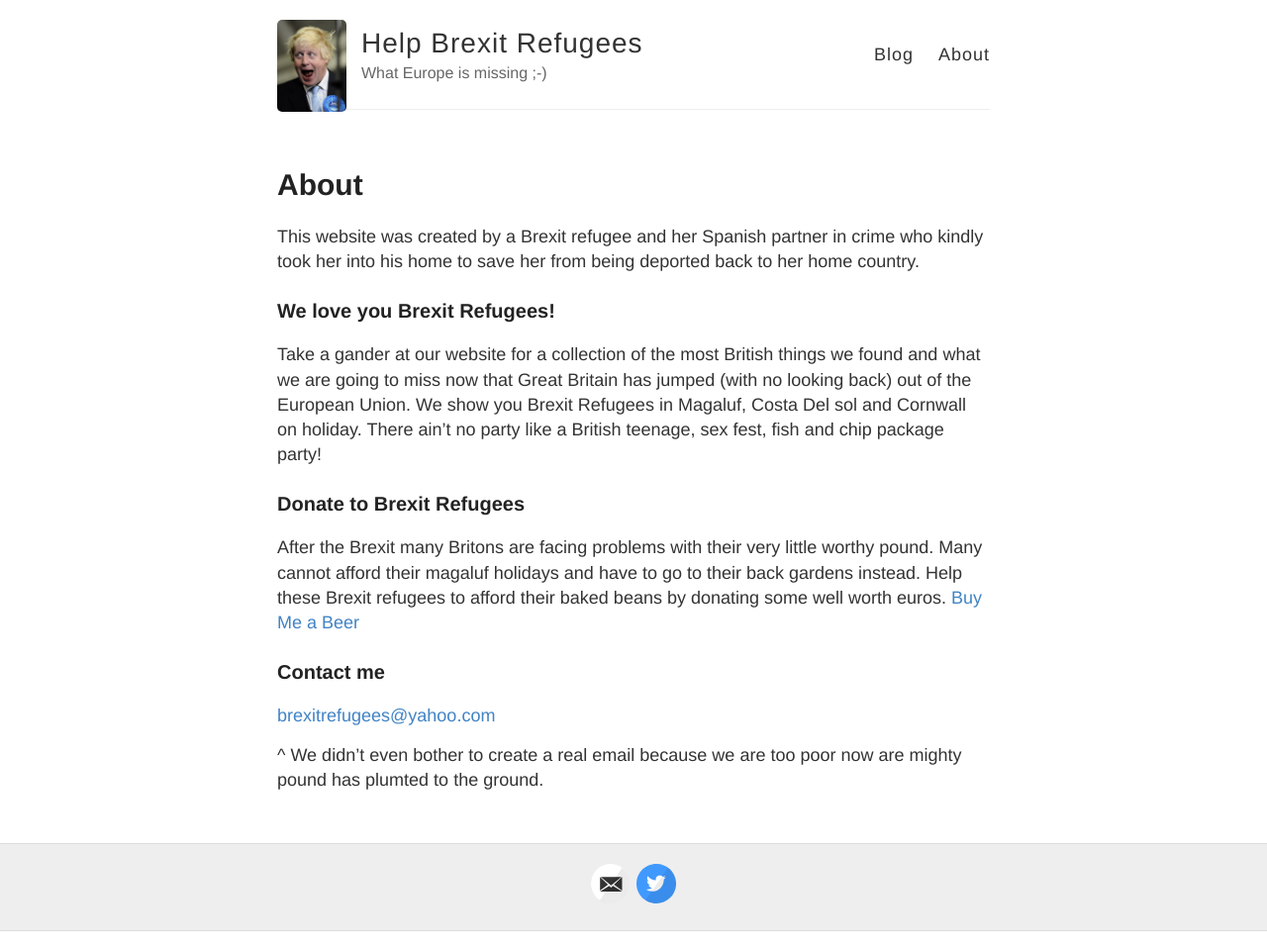
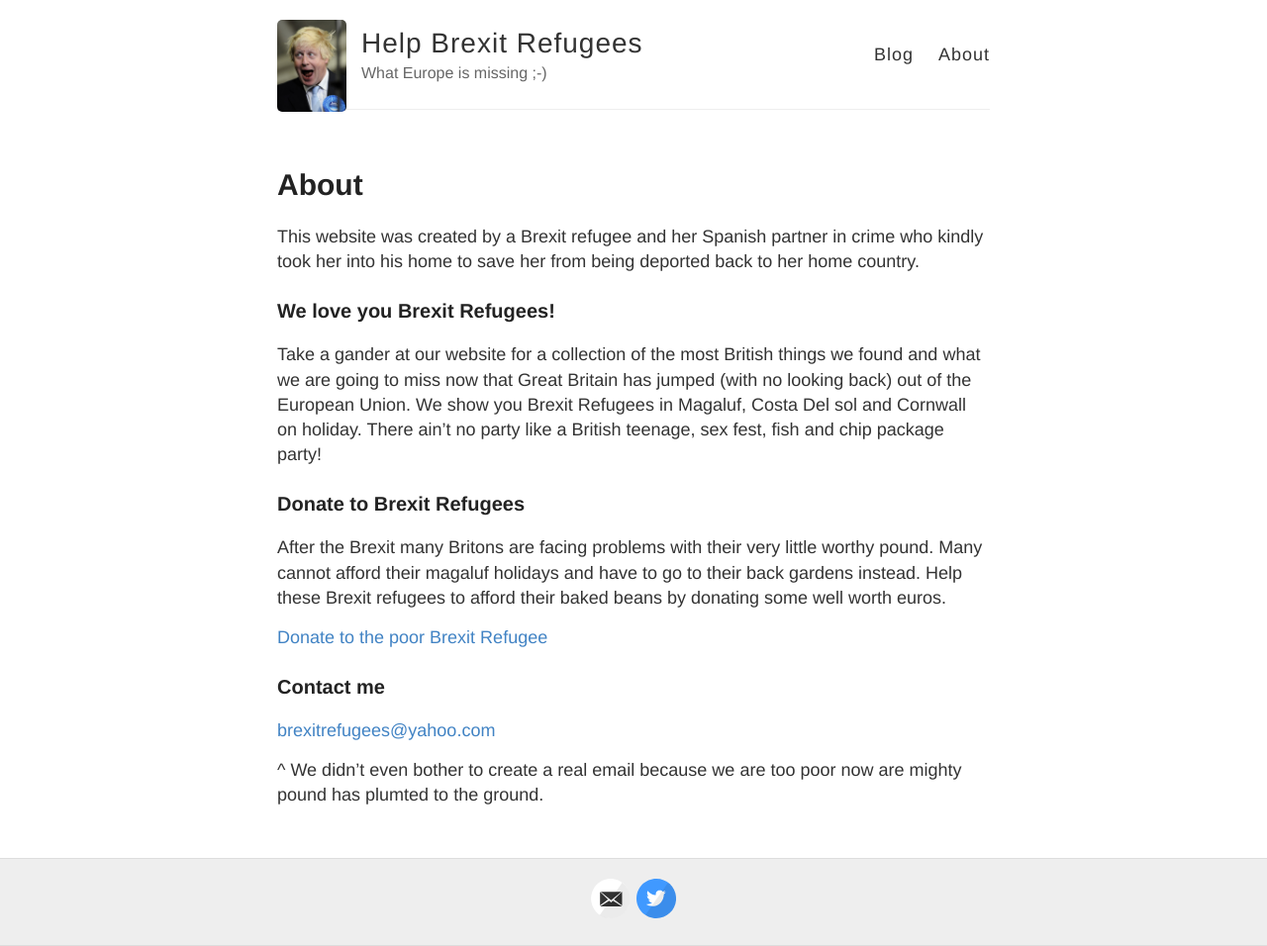
Before and after one commit to rafadorado/brexitrefugees, a Jekyll site: the page built from about.md, in a window 1280 px wide. Shown: the whole page at 99% size. Built offline with Jekyll 4.4.1, drawn with Linux system fonts in a browser that asks for light colours.

Commit message:
gofund me link name

```diff
--- a/about.md
+++ b/about.md
@@ -13,7 +13,8 @@ Take a gander at our website for a collection of the most British things we foun
 ### Donate to Brexit Refugees
 After the Brexit many Britons are facing problems with their very little worthy pound. Many cannot afford their magaluf holidays and have to go to their back gardens instead.
 Help these Brexit refugees to afford their baked beans by donating some well worth euros.
-[Buy Me a Beer](https://www.gofundme.com/brexitrefugees)
+
+[Donate to the poor Brexit Refugee](https://www.gofundme.com/brexitrefugees)
 
 ### Contact me
 
```
